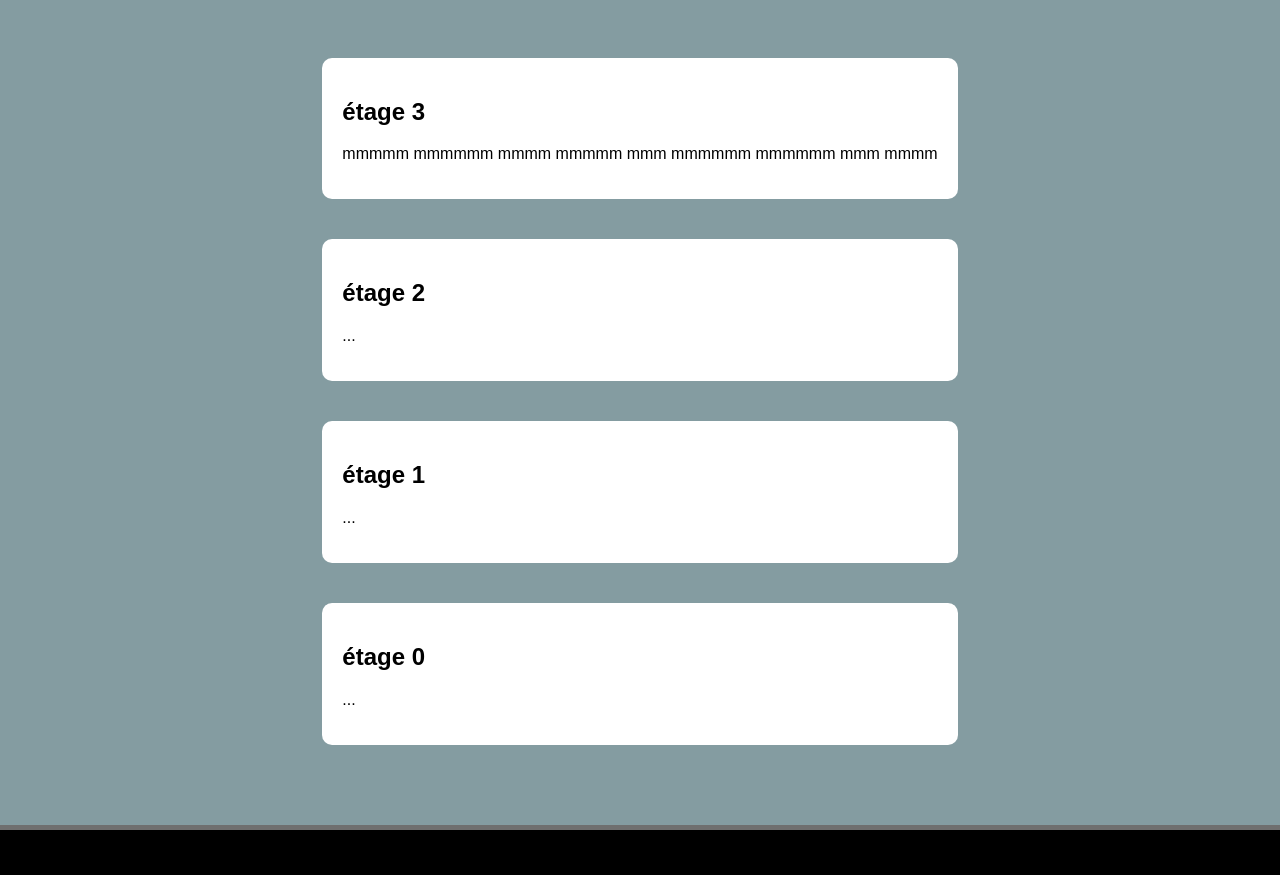
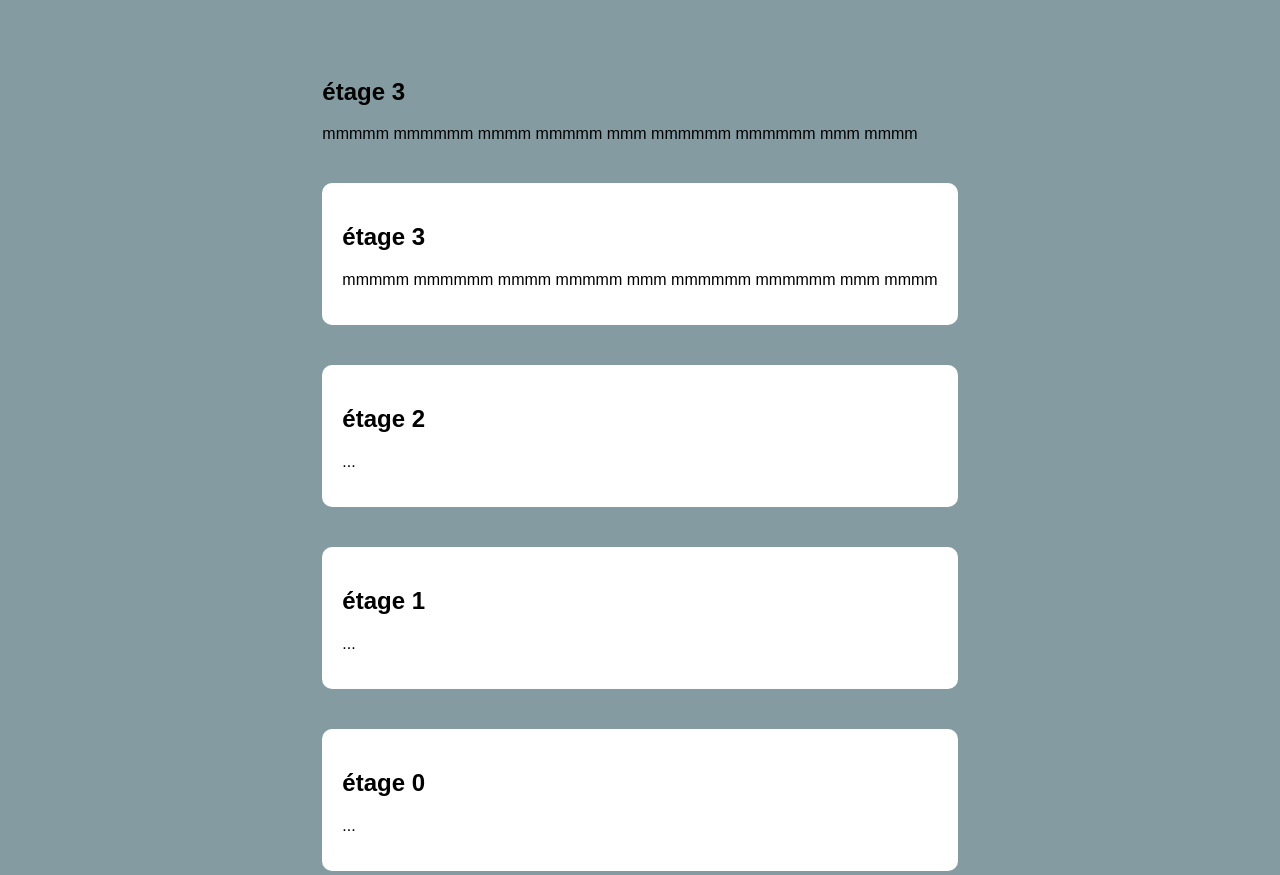
Before and after one commit to 1966Ayent-Blanc/maison-de-la-sante-Ayent, a plain HTML site: page index.html in a window 1280 px wide. Shown: the part 1174-2049 px from the top of the page. Drawn offline with Linux system fonts and the light colour scheme.

Commit message:
Update index.html

```diff
--- a/index.html
+++ b/index.html
@@ -23,6 +23,13 @@
     <section class="main" id="produits">
 
         <div class="content">
+            <div class="card">
+                <div class="etage4">
+                    <h1>étage 3</h1>
+                    <p>mmmmm mmmmmm mmmm mmmmm mmm mmmmmm mmmmmm mmm mmmm</p>
+
+                </div>
+            </div>
             <!--étage 3-->
             <div class="card">
                 <div class="etage3">
```
